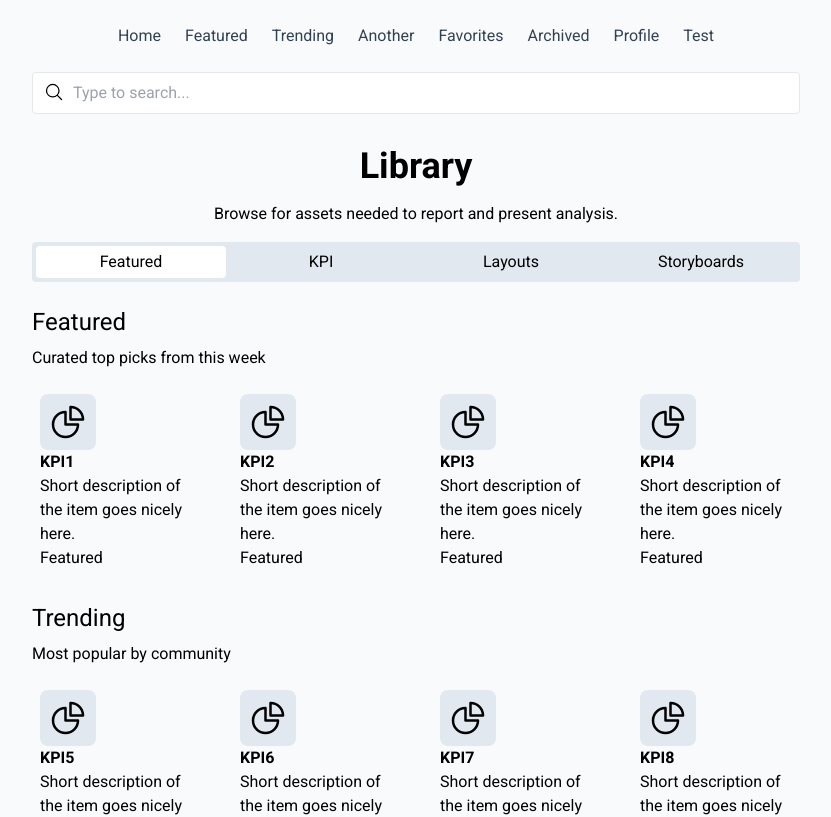
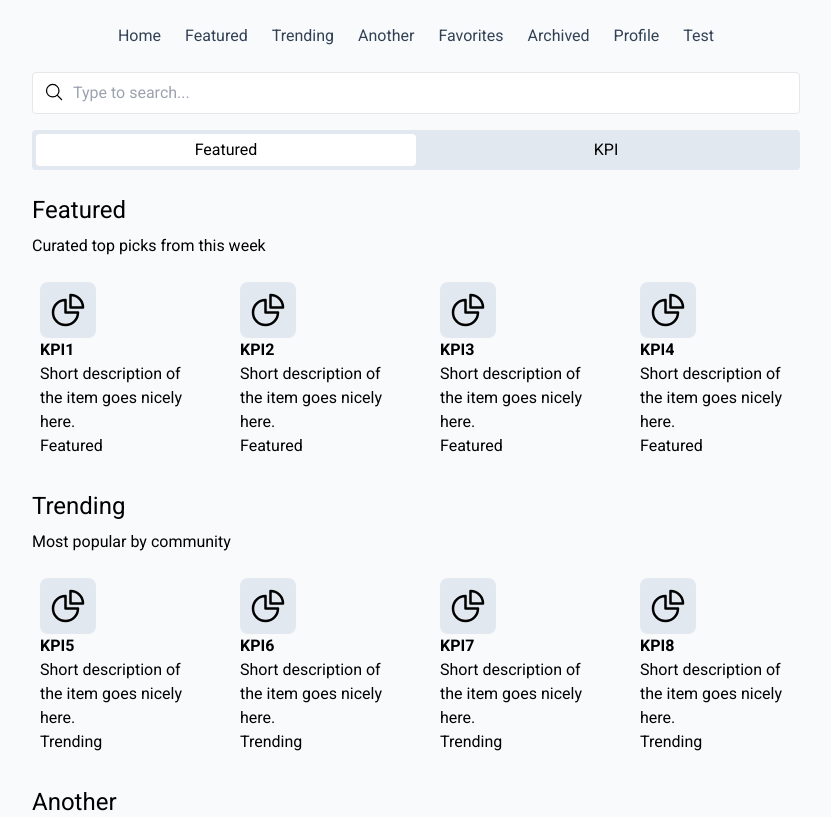
Before and after one commit to AndriiAnisimov/kpi, a Next.js app: page /test in a window 1280 px wide. Shown: the top 817 px of the page, without its empty margins (224-1055 px from the left). Built offline with nearby package versions, Linux system fonts and the light colour scheme.

Commit message:
Cleared structure

```diff
--- a/app/archived/page.tsx
+++ b/app/archived/page.tsx
@@ -6,6 +6,8 @@ import AssetList from "@/components/AssetList";
 export default function ArchivedPage() {
   return (
     <Provider store={store}>
+      <h1 className="font-bold mt-8 text-4xl text-center">Archive</h1>
+
       <AssetList
         category="Archived"
         title="Archive"
--- a/app/favorites/page.tsx
+++ b/app/favorites/page.tsx
@@ -6,6 +6,8 @@ import AssetList from "@/components/AssetList";
 export default function FavoritesPage() {
   return (
     <Provider store={store}>
+      <h1 className="font-bold mt-8 text-4xl text-center">Favorite</h1>
+
       <AssetList
         category="Favorites"
         title="Favorite"
--- a/app/test/page.tsx
+++ b/app/test/page.tsx
@@ -9,9 +9,6 @@ import Role from "@/components/Role";
 export default function TestPage() {
   return (
     <Provider store={store}>
-      <h1 className="font-bold mt-8 text-4xl text-center">Library</h1>
-      <p className="mt-4 text-center">Browse for assets needed to report and present analysis.</p>
-
       <NavBarOld />
 
       <AssetList
--- a/components/ModalMenuContent.tsx
+++ b/components/ModalMenuContent.tsx
@@ -11,7 +11,7 @@ import MetricType from "@/components/MetricType";
 import Modal from "@/components/shared/Modal";
 import RequestButton from "@/components/shared/RequestButton";
 
-type ModalType = "KPI" | "Layouts" | "Storyboards" | null;
+type ModalType = "KPI" | null;
 
 export default function ModalContent({ type, onClose }: { type: ModalType; onClose: () => void }) {
   return (
@@ -28,6 +28,7 @@ export default function ModalContent({ type, onClose }: { type: ModalType; onClo
 
       {type === "KPI" && (
         <>
+          <KpiList />
           <AffiliateList />
 
           <div className="grid gap-x-8 gap-y-4 grid-cols-4 mt-8">
@@ -38,20 +39,6 @@ export default function ModalContent({ type, onClose }: { type: ModalType; onClo
           </div>
 
           <BusinessQuestionList />
-        </>
-      )}
-
-      {type === "Layouts" && (
-        <>
-          <KpiList />
-        </>
-      )}
-
-      {type === "Storyboards" && (
-        <>
-          <KpiList />
-          <AffiliateList />
-          <BusinessQuestionList />
           <div className="mt-4 mx-auto w-[88px]">
             <RequestButton />
           </div>
--- a/components/NavBarOld.tsx
+++ b/components/NavBarOld.tsx
@@ -1,7 +1,7 @@
 import { useState } from "react";
 import ModalMenuContent from "@/components/ModalMenuContent";
 
-type ModalType = "KPI" | "Layouts" | "Storyboards" | null;
+type ModalType = "KPI" | null;
 
 export default function NavBarOld() {
   const [openModal, setOpenModal] = useState<ModalType>(null);
@@ -11,13 +11,11 @@ export default function NavBarOld() {
 
   const buttons: { label: string; modalType: ModalType }[] = [
     { label: "Featured", modalType: null },
-    { label: "KPI", modalType: "KPI" },
-    { label: "Layouts", modalType: "Layouts" },
-    { label: "Storyboards", modalType: "Storyboards" },
+    { label: "KPI", modalType: "KPI" }
   ];
 
   return (
-    <nav className="grid grid-cols-4 bg-slate-200 rounded mt-4 p-1">
+    <nav className="grid grid-cols-2 bg-slate-200 rounded mt-4 p-1">
       {buttons.map(({ label, modalType }) => (
         <button
           key={label}
```
